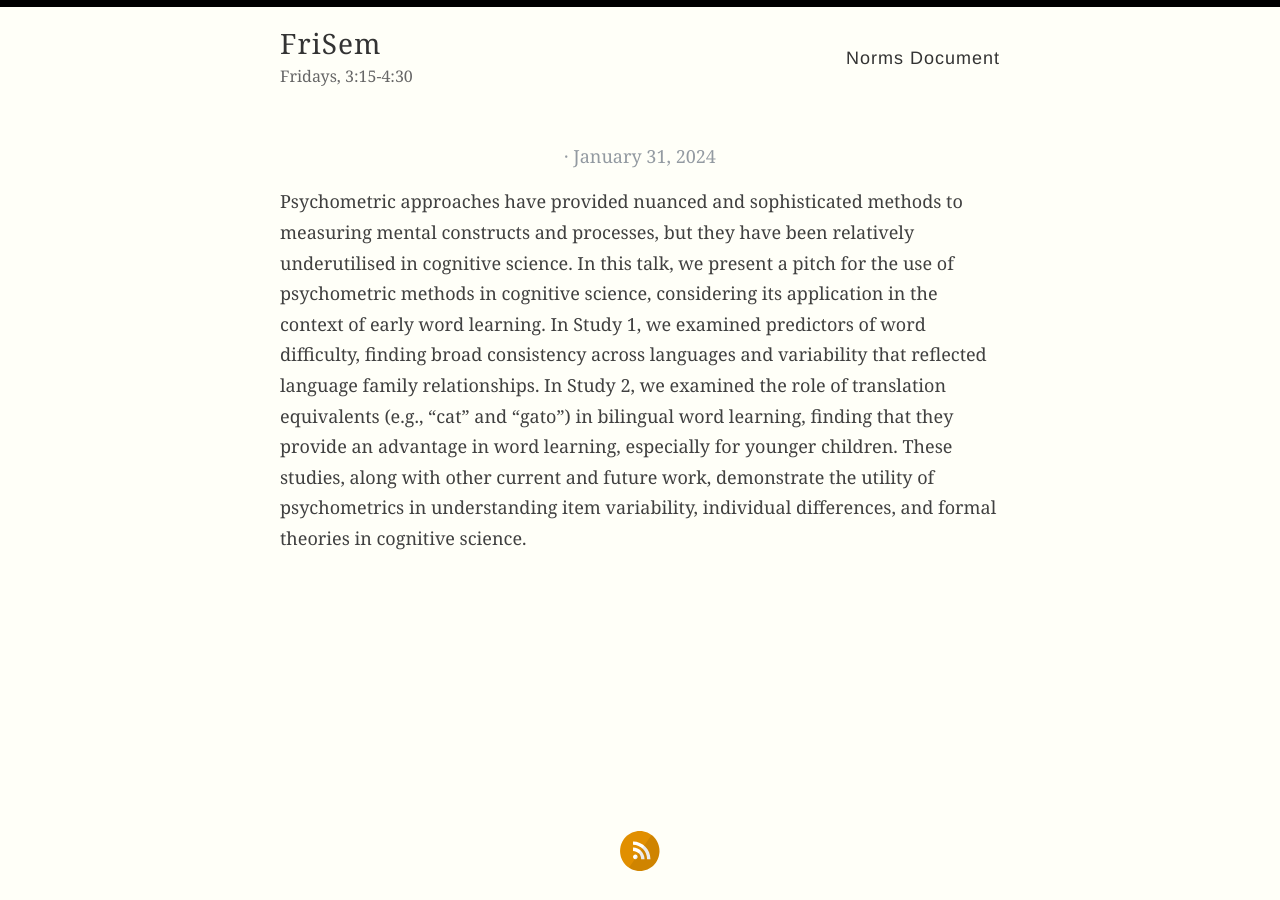
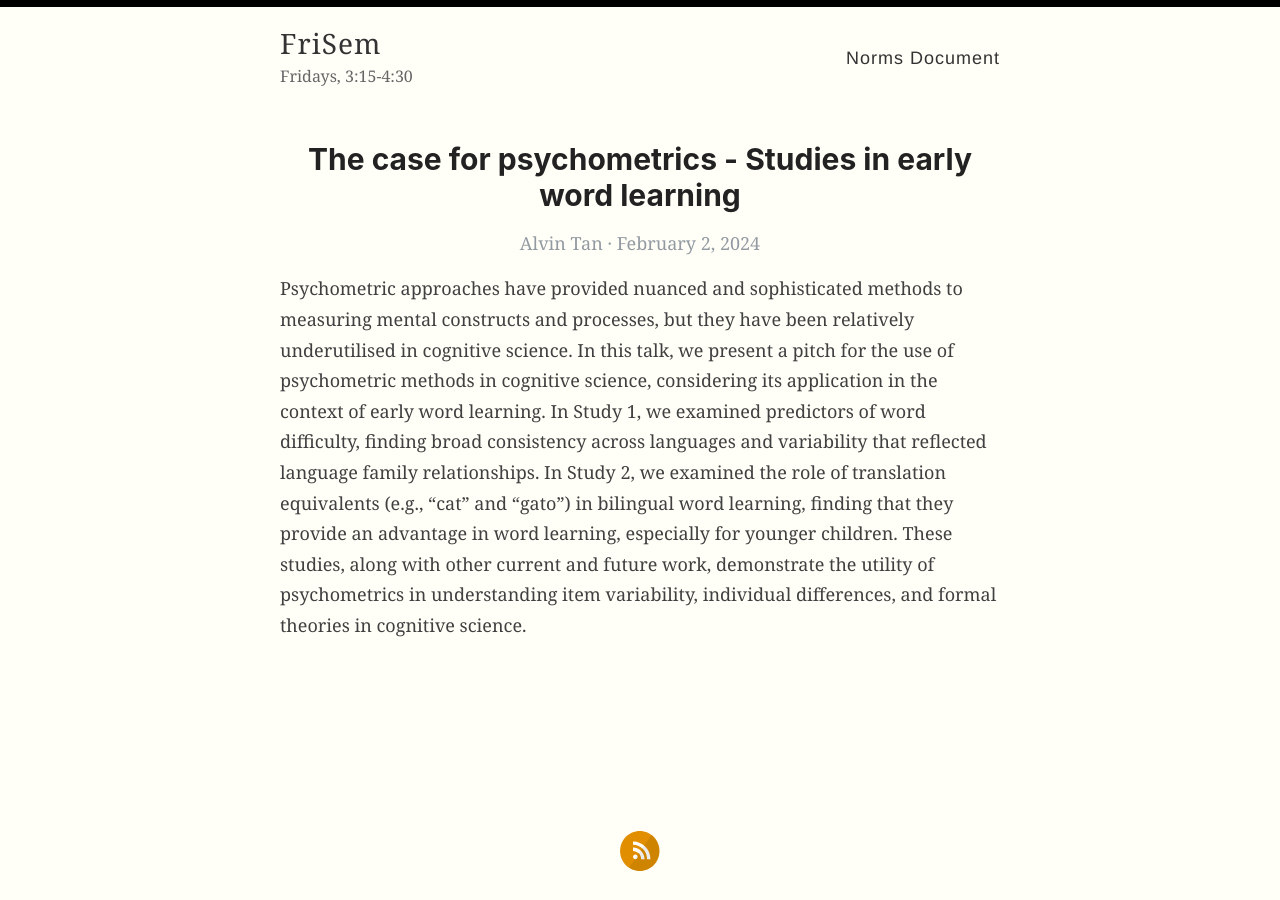
Before and after one commit to frisem/frisem.github.io, a Jekyll site: the page built from _posts/2024-02-02-Phillip-Franken.md, in a window 1280 px wide. Built offline with Jekyll 4.4.1, drawn with Linux system fonts in a browser that asks for light colours; our own code applies the rules of GitHub Pages for plain Markdown files.

Commit message:
this shit fucking website cant handle semicolons jesus christ

```diff
--- a/_posts/2024-02-02-Phillip-Franken.md
+++ b/_posts/2024-02-02-Phillip-Franken.md
@@ -1,6 +1,6 @@
 ---
 layout: post
-title: The case for psychometrics: Studies in early word learning
+title: The case for psychometrics - Studies in early word learning
 speaker: Alvin Tan
 ---
 
```
